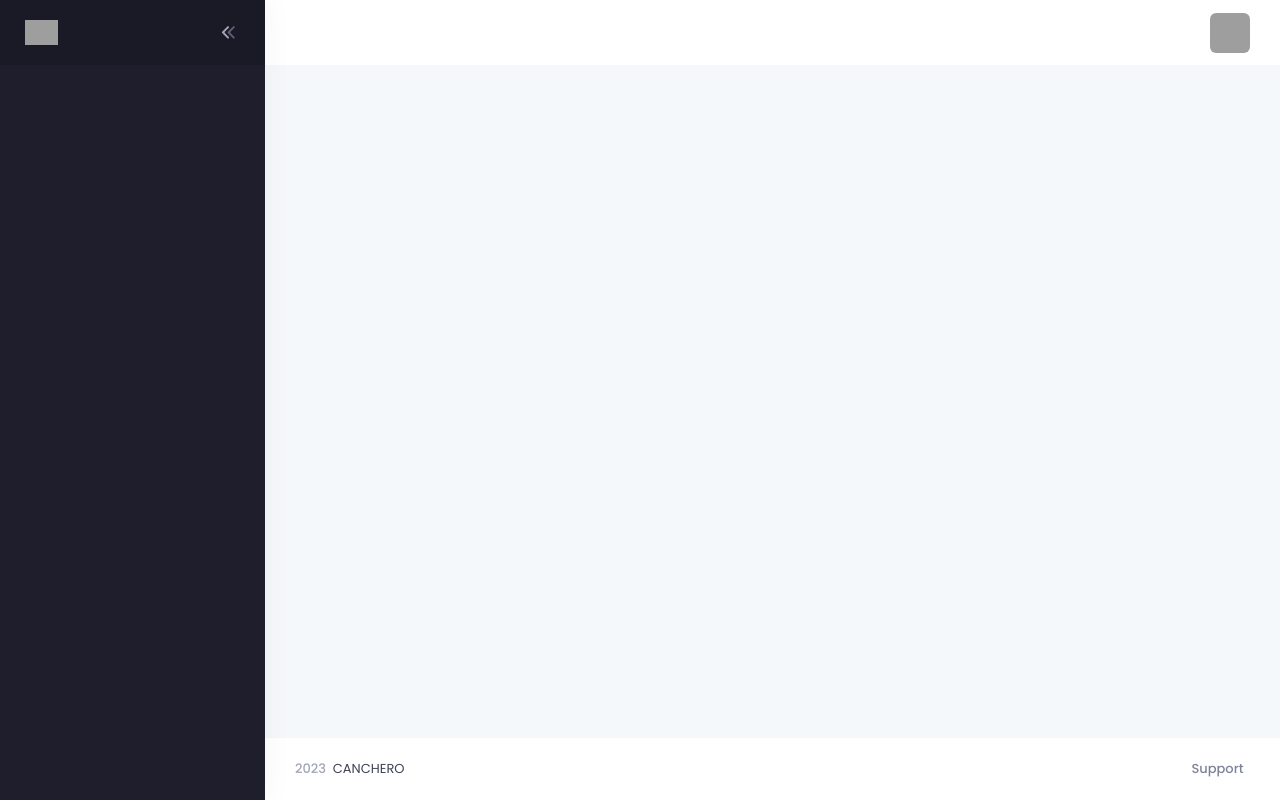
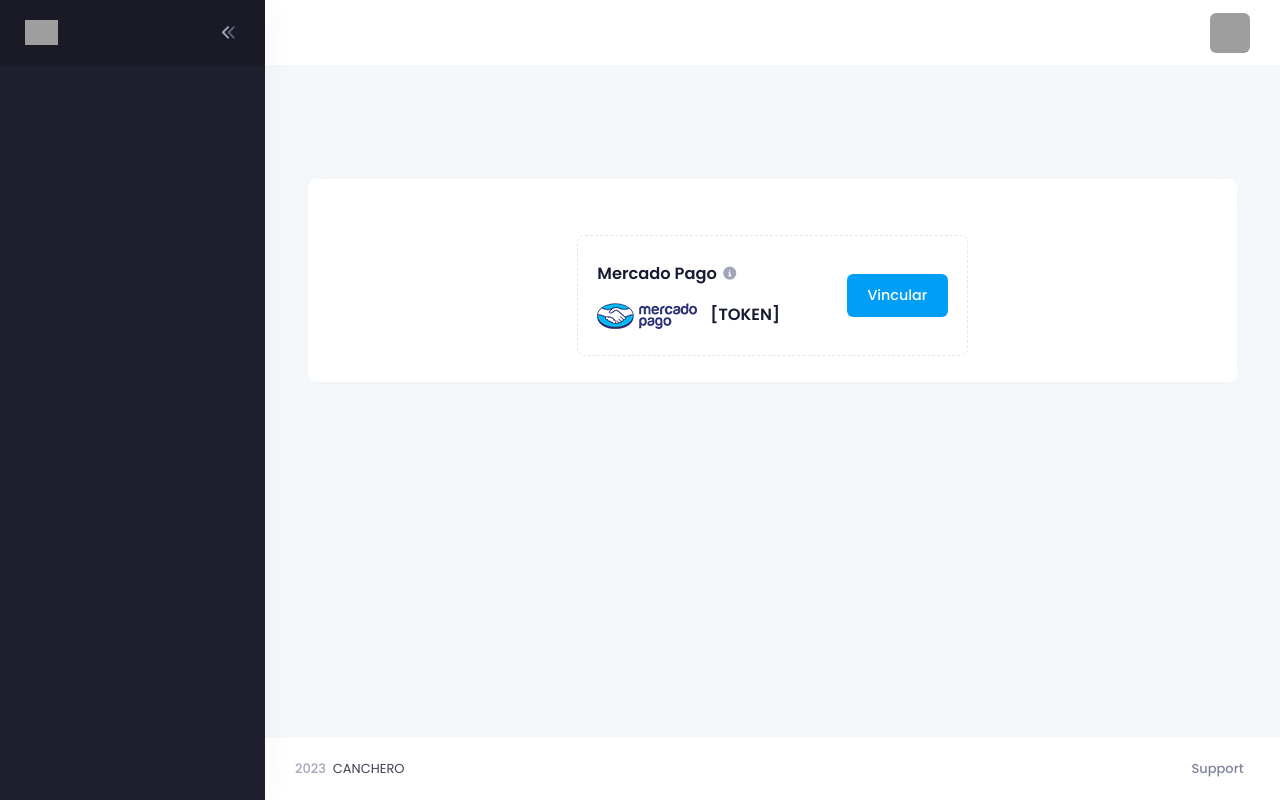
Before and after one commit to matiaslgarcia/system-web-app-botCanchero, a PHP site: page /account_settings in a window 1280 px wide. Run offline with PHP 8.4, Linux system fonts and the light colour scheme; the visitor is signed in with stand-in values (Sample User, id 1); data that the repository does not hold is empty; some libraries are stand-ins or nearby versions; grey boxes are pictures that could not be loaded.

Commit message:
fix bing mercadopago

```diff
--- a/app/account_settings.php
+++ b/app/account_settings.php
@@ -13,11 +13,11 @@
             'theme'
         ]
     ]);
-    inc('index');
+    inc('account_settings');
     Theme::footer([
         'js' => [
             'plugins.bundle',
             'scripts.bundle',
         ],
-        'dataJS' => ['login']
+        'dataJS' => ['account_settings']
     ]);
--- a/app/add-users.php
+++ b/app/add-users.php
@@ -14,6 +14,7 @@
         ]
     ]);
     inc('add-user');
+
     Theme::footer([
         'js' => [
             'plugins.bundle',
--- /dev/null
+++ b/app/inc/account_settings.php
@@ -0,0 +1,79 @@
+<div class="d-flex flex-column flex-root">
+    <!--begin::Page-->
+    <div class="page d-flex flex-row flex-column-fluid">
+        <!--begin::Aside-->
+        <?php inc('sidebar') ?>
+        <!--end::Aside-->
+        <!--begin::Wrapper-->
+        <div class="wrapper d-flex flex-column flex-row-fluid" id="kt_wrapper">
+            <!--begin::Header-->
+            <?php inc('header') ?>
+            <!--end::Header-->
+            <!--begin::Content-->
+            <div class="content d-flex flex-column flex-column-fluid" id="kt_content">
+                <div class="card-body">
+                    <div class="content d-flex flex-column flex-column-fluid pt-5 pt-0" id="kt_content">
+                        <div class="post d-flex flex-column-fluid" id="kt_post">
+                            <div id="kt_content_container" class="container-xxl">
+                                <div class="card mb-5 mb-xl-10">
+                                    <div class="card-body pt-9 pb-0">
+                                        <div id="kt_billing_payment_tab_content" class="card-body tab-content">
+                                            <!--begin::Tab panel-->
+                                            <div id="kt_billing_creditcard" class="tab-pane fade show active" role="tabpanel">
+                                                <div class="row gx-9 gy-6 justify-content-center ">
+                                                    <!--begin::Col-->
+                                                    <div class="col-xl-6">
+                                                        <!--begin::Card-->
+                                                        <div class="card card-dashed h-xl-100 flex-row flex-stack flex-wrap p-6">
+                                                            <!--begin::Info-->
+                                                            <div class="d-flex flex-column py-2">
+                                                                <!--begin::Owner-->
+                                                                <div class="d-flex align-items-center fs-4 fw-bolder mb-5">
+                                                                    Mercado Pago
+                                                                    <i style="cursor: help;" class="ms-2 fa-solid fa-circle-info" data-bs-toggle="tooltip" data-bs-placement="top" title="Tooltip on top"></i>
+                                                                </div>
+                                                                <!--end::Owner-->
+                                                                <!--begin::Wrapper-->
+                                                                <div class="d-flex align-items-center">
+                                                                    <!--begin::Icon-->
+                                                                    <img src="assets/img/marcado_pago.png" alt="" class="me-4">
+                                                                    <!--end::Icon-->
+                                                                    <!--begin::Details-->
+                                                                    <div>
+                                                                        <div class="fs-4 fw-bolder">[TOKEN]</div>
+                                                                    </div>
+                                                                    <!--end::Details-->
+                                                                </div>
+                                                                <!--end::Wrapper-->
+                                                            </div>
+                                                            <!--end::Info-->
+                                                            <!--begin::Actions-->
+                                                            <div class="d-flex align-items-center py-2">
+                                                                <div class="form-check form-switch form-check-custom form-check-solid">
+                                                                    <a href="<?php echo MercadoPago::getUrlOAuth() ?>" target="_blank" class="btn btn-primary">Vincular</a>
+                                                                </div>
+                                                            </div>
+                                                            <!--end::Actions-->
+                                                        </div>
+                                                        <!--end::Card-->
+                                                    </div>
+                                                </div>
+                                                <!--end::Row-->
+                                            </div>
+                                        </div>
+                                    </div>
+                                </div>
+                            </div>
+                        </div>
+                    </div>
+                </div>
+            </div>
+            <!--end::Content-->
+            <!--begin::Footer-->
+            <?php inc('footer') ?>
+            <!--end::Footer-->
+        </div>
+        <!--end::Wrapper-->
+    </div>
+    <!--end::Page-->
+</div>
--- a/app/int.php
+++ b/app/int.php
@@ -17,3 +17,4 @@
     require 'lib/ClassSchedules.php';
     require 'lib/ClassInvoices.php';
     require 'lib/ClassMobex.php';
+    require 'lib/ClassMercadoPago.php';
--- /dev/null
+++ b/app/lib/ClassMercadoPago.php
@@ -0,0 +1,15 @@
+<?php
+
+
+
+    Class MercadoPago{
+        const client_id = "4739156168928171";
+        const url_auth  = "https://auth.mercadopago.com/authorization";
+        const uri_auth  = "saas.botcanchero.com/mercadopago_OAuth";
+        public static function getUrlOAuth(){
+            $state = date('ymdhis') . rand(100000, 999999);
+            $url = self::url_auth ."?client_id=" . self::client_id . "&response_type=code&platform_id=mp&state=".$state."&redirect_uri=" . self::uri_auth;
+
+            return $url;
+        }
+    }
--- /dev/null
+++ b/app/lib/dataJS/account_settings.js
@@ -0,0 +1,15 @@
+import {Func} from  './function.js';
+const fun = new Func;
+
+let btnMercadoPago = document.querySelector('#bing_mercado_pago')
+
+
+btnMercadoPago.addEventListener('input', () => {
+    fun.xhr({
+        url: 'mercado-pago-account',
+        data: fun.setForm(),
+        success: () =>{
+
+        }
+    })
+})
--- /dev/null
+++ b/app/lib/request/mercado-pago-account.php
@@ -0,0 +1,5 @@
+<?php
+
+    '../../int.php';
+
+    MercadoPago::getUrlOAuth(obj($_POST));
```
Also changed, not shown: app/inc/seccion_sidebar/admin.php (+0 -11 lines), app/assets/img/marcado_pago.png (added), app/mercadopago_OAuth.php (added).
